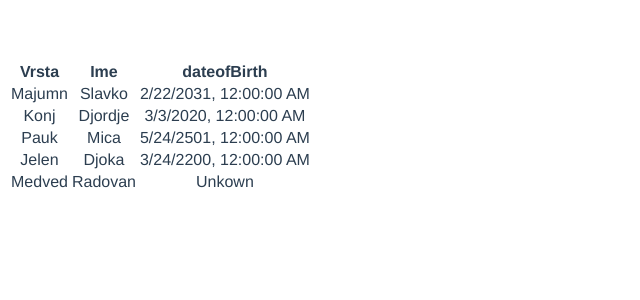
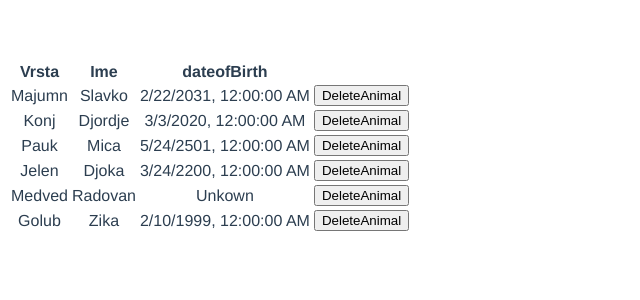
Before and after one commit to Strajla/Zoo, a Vue app: page / in a window 1280 px wide. Shown: the top 300 px of the page, without its empty margins (0-640 px from the left). Built offline with nearby package versions, Linux system fonts and the light colour scheme.

Commit message:
Treci zadatak

```diff
--- a/src/components/AnimalList.vue
+++ b/src/components/AnimalList.vue
@@ -11,6 +11,7 @@
     <td>{{ animal.ime }}</td>
     <td v-if="animal.dateofBirth">{{ animal.dateofBirth.toLocaleString() }}</td>
     <td v-else> Unkown </td>
+    <td><button v-on:click="removeAnimal(index)">DeleteAnimal</button></td>
   </tr>
 </table>
 </div>
@@ -27,10 +28,18 @@ export default {
         { vrsta: "Pauk", ime: "Mica", dateofBirth: new Date(2500, 16, 24)},
         { vrsta: "Jelen", ime: "Djoka", dateofBirth: new Date(2200, 1, 52) },
         { vrsta: "Medved", ime: "Radovan" },
+        { vrsta: "Golub", ime: "Zika", dateofBirth: new Date(1999, 1, 10) },
       ],
     };
-  }
-  }
+},
+    methods: {
+    removeAnimal(index) {
+        this.listOfAnimals.splice(index, 1);
+
+      }
+    }
+}
+
 
 </script>
 
```
